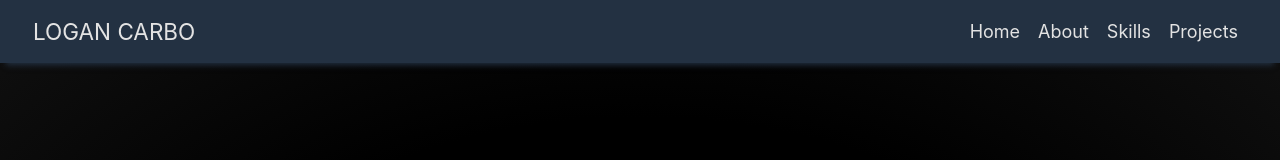
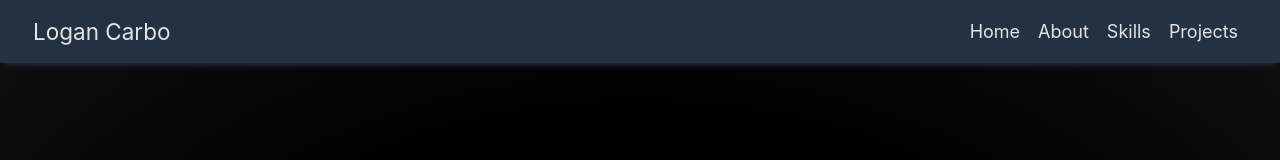
Before and after one commit to lemursauce/portfolio, a React (Create React App) app: page / in a window 1280 px wide. Shown: the top 160 px of the page. Built offline with nearby package versions, Linux system fonts and the light colour scheme; some icons are missing.

Commit message:
minor changes

```diff
--- a/src/App.js
+++ b/src/App.js
@@ -4,7 +4,7 @@ import { Routes, Route } from "react-router-dom";
 
 import MyNavBar from "./components/navbar/NavBar";
 import Landing from "./pages/landing/landing";
-import NoPage from "./pages/nopage";
+import NoPage from "./pages/nopage/nopage";
 
 function App() {
   return (
--- a/src/components/navbar/NavBar.js
+++ b/src/components/navbar/NavBar.js
@@ -7,9 +7,9 @@ function MyNavBar() {
         <div className="Navbar">
             <Navbar style={{ "backgroundColor": "var(--primaryColor)" }} collapseOnSelect expand="lg">
                 <Container fluid>
-                    <Navbar.Brand href="/">
-                        LOGAN CARBO
-                    </Navbar.Brand>
+                    <HashLink to="/" className="navbar-brand">
+                        Logan Carbo
+                    </HashLink>
                     <Navbar.Toggle aria-controls="responsive-navbar-nav" className="navbar-dark"/>
                     <Navbar.Collapse id="responsive-navbar-nav">
                         <Nav className="ml-auto">
--- a/src/pages/nopage.js
+++ /dev/null
@@ -1,6 +0,0 @@
-
-function NoPage() {
-    return <h1 className="display-3 text-center">404</h1>;
-};
-
-export default NoPage;
--- /dev/null
+++ b/src/pages/nopage/nopage.js
@@ -0,0 +1,13 @@
+
+import "./nopage.scss";
+
+function NoPage() {
+    return (
+        <div className="NoPage">
+            <h1 className="display-3 text-center">404 ERROR</h1>
+            <h1 className="display-5 text-center">INVALID PAGE</h1>
+        </div>
+    );
+};
+
+export default NoPage;
--- /dev/null
+++ b/src/pages/nopage/nopage.scss
@@ -0,0 +1,6 @@
+
+
+.NoPage {
+    padding-top: var(--nav-height);
+    color : var(--contrastColor);
+}
```
